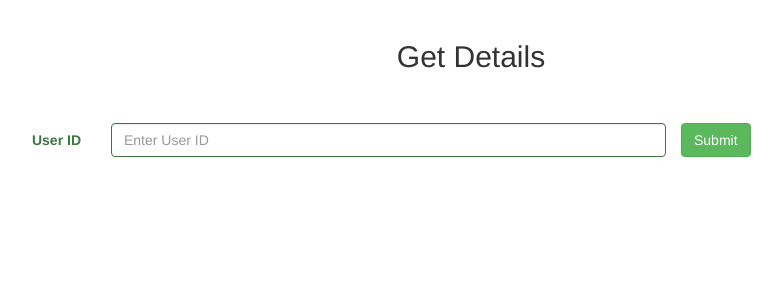
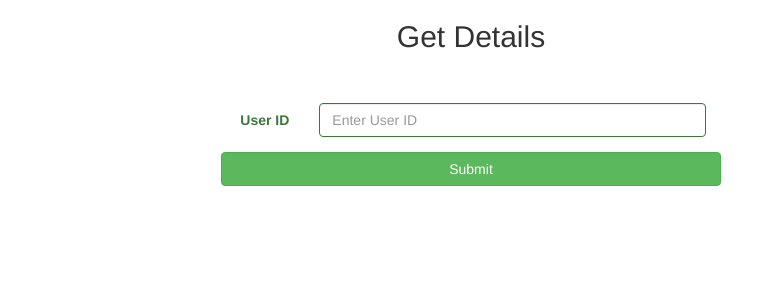
Before and after one commit to Mageshwaran2314/loanpro, a Django app: page /user_detail/ in a window 1280 px wide. Shown: the part 52-352 px from the top of the page, without its empty margins (169-951 px from the left). Run offline with Django 3.2, Linux system fonts and the light colour scheme; some libraries are stand-ins or nearby versions.

Commit message:
alignment

```diff
--- a/details/templates/login.html
+++ b/details/templates/login.html
@@ -1,8 +1,7 @@
 {% extends 'index.html' %}
 {% block content %}
 
-    <div class="container">
-        <div style="width:400px">
+    <div class="container" style="margin-top: 50px;width: 500px">
         <h1 class="card-title" style="text-align: center">Login</h1>
         <form action="" method="post">
           {% csrf_token %}
@@ -16,9 +15,8 @@
                 <input class="form-control" type="password" id="pwd" placeholder="Enter password" name="password">
             </div>
 
-                    <button type="submit" class="btn btn-primary">Login</button>
+            <button type="submit" class="btn btn-primary btn-block">Login</button>
         </form>
-        </div>
     </div>
 
 {% endblock %}
--- a/details/templates/show_details.html
+++ b/details/templates/show_details.html
@@ -1,18 +1,18 @@
 {% extends 'index.html' %}
 {% block content %}
-    <div class="container">
         <h2 class="text-center">Get Details</h2>
-        <div class="container" style="margin-top: 50px;">
+        <div class="container" style="margin-top: 50px;width: 500px">
             <form method="POST" action="" class="form-horizontal">{% csrf_token %}
                 <div class="form-group has-success">
                     <label class="control-label col-sm-2">User ID</label>
-                    <div class="col-sm-6">
+                    <div class="col-sm-10">
                         <input class="form-control" type="text" placeholder="Enter User ID" name="name">
                     </div>
-                    <button type="submit" class="btn btn-success">Submit</button>
+                </div>
+                <div class="form-group has-success">
+                    <button type="submit" class="btn btn-success btn-block">Submit</button>
                 </div>
             </form>
         </div>
-    </div>
 
 {% endblock %}
```
Also changed, not shown: db.sqlite3. Lines whose indentation alone changed are shown as unchanged.
